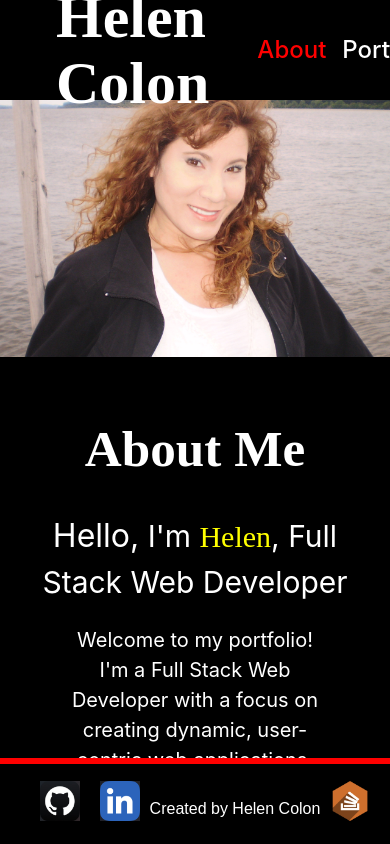
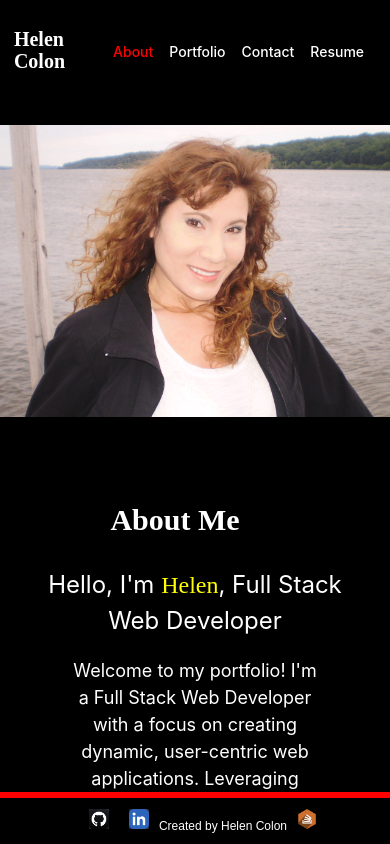
Before and after one commit to Lychnian/react-portfolio, a React (Vite) app: page / in a window 390 px wide. Built offline with nearby package versions, Linux system fonts and the light colour scheme.

Commit message:
Added media queries to all css component files.

```diff
--- a/src/components/pages/About.jsx
+++ b/src/components/pages/About.jsx
@@ -9,7 +9,7 @@ export default function About() {
         <img src={HelenColon} alt="HelenColon" className="hero-image" />
       </div>
       <div className="about-content">
-        <h1>About Me</h1>
+        <h2>About Me</h2>
         <span className="hello">Hello,</span>
         <span className="intro-text"> I'm <span className="intro-name">Helen</span>, Full Stack Web Developer</span>
         <p className="paragraph">Welcome to my portfolio! I'm a Full Stack Web Developer with a focus on creating dynamic,
--- a/src/css/about.css
+++ b/src/css/about.css
@@ -11,7 +11,7 @@
     align-items: center;
     justify-content: center;
     margin-bottom: 0;
-    padding-bottom: 60;
+    padding-bottom: 60px;
   }
 
   .hero-container {
@@ -19,7 +19,9 @@
     display: flex;
     justify-content: center;
     margin-top: 200px;
-    padding-top: 100px;
+    padding-top: 250px;
+    margin-bottom: 0;
+    padding-bottom: 0;
   }
 
   .hero-image {
@@ -29,7 +31,10 @@
     filter: opacity(100%);
     cursor: default;
     margin-top: 10px;
+    margin-bottom: 0;
+    padding-bottom: 0;
     padding-top: 10px;
+
   }
 
   .about-content {
@@ -37,11 +42,14 @@
     padding: 20px; /* Add padding for content */
   }
 
-  h1 {
+  h2 {
     color: white;
     font-size: 60px;
     font-weight: bolder;
     font-family: "Lucida Calligraphy", "Lucida Handwriting", cursive; /* Use Lucida Calligraphy or any cursive font */
+    text-align: center;
+    margin-top: 0;
+    padding-top: 0;
   }
 
   .hello {
@@ -69,40 +77,59 @@
   }
 
   @media screen and (max-width: 950px) {
-    .h1 {
-      font-size: 30px;
+    h2 {
+      color: white;
+      margin-top: 0;
+      padding-top: 0;
+    }
+
+    .about-content {
+      text-align: center;
+      margin-top: 0;
+      padding: 0; /* Add padding for content */
     }
 
     .paragraph {
-      font-size: 20px;
+      font-size: 18px;
     }
+
     .about-container {
-      margin-bottom: 30px; /* Adjust margin-bottom for smaller screens */
+      margin-bottom: 20px; /* Adjust margin-bottom for smaller screens */
       margin-bottom: 0;
       padding-bottom: 0;
     }
 
     .hero-container {
-      margin-top: 400px; /* Adjust the margin-top for the hero container */
+      margin-top: 100px; /* Adjust the margin-top for the hero container */
       padding-top: 60px;
     }
 
     .hero-image {
-      margin-top: 5px; /* Adjust the margin-top for the hero image */
+      margin-top: 300px; /* Adjust the margin-top for the hero image */
       padding-top: 5px; /* Adjust the padding-top for the hero image */
+
+    }
+
+    .hello {
+      color: white;
+      font-size: 24px;
+    }
+
+    .intro-text, .intro-name {
+      color: white;
+      font-size: 24px;
+    }
+
+    .intro-name {
+      color: yellow;
+      font-size: 24px;
     }
 
     .about-content {
       text-align: center;
       padding: 30px; /* Add padding for content */
     }
-
   }
-
-
-
-
-
 
   @media screen and (max-width: 602px) {
     .about-container {
@@ -124,6 +151,8 @@
     .about-content {
       text-align: center;
       padding: 30px; /* Add padding for content */
+      padding-top: 0;
+      margin-top: 0;
     }
 
   }
--- a/src/css/contact.css
+++ b/src/css/contact.css
@@ -16,6 +16,7 @@ body {
     display: flex;
     justify-content: center; /* Center the content horizontally */
     align-items: center; /* Center the content vertically */
+
 }
 
 .contact-container {
@@ -37,7 +38,7 @@ body {
     /* Center the form horizontally */
 .contact-form {
     width: 100%;
-    max-width: 400px;
+    max-width: 300px;
 }
 
   /* Other styles remain the same */
@@ -45,6 +46,7 @@ body {
     text-align: center;
     color: white;
     font-size: 40px;
+    font-family: "Lucida Calligraphy", "Lucida Handwriting", cursive; /* Use Lucida Calligraphy or any cursive font */
 }
 
 .contact-email {
@@ -65,7 +67,7 @@ body {
     padding: 0.5rem;
     border-radius: 5px;
     margin-bottom: 20px;
-    width: 400px;
+    width: 250px;
 }
 
 .input a {
@@ -99,7 +101,7 @@ button[type="button"] {
     margin-top: 20px;
 }
 
-@media screen and (max-width: 500px) {
+@media screen and (max-width: 505px) {
 .contact-container {
     top: 0;
     left: 0;
@@ -108,8 +110,8 @@ button[type="button"] {
     display: flex;
     flex-direction: column;
     background-color: black;
-    margin-top: 60px;
-    margin-right: 100px;
+    margin-top: 20px;
+    margin-right: 50px;
     padding-right: 40px;
     margin-bottom: 60px;
     padding: 20px;
@@ -118,6 +120,32 @@ button[type="button"] {
 
 .contact-form {
     width: 200px;
+    }
 
+.contact-title {
+    text-align: center;
+    margin-left: 60px;
+    margin-top: 10px;
+    padding-top: 10px;
+    color: white;
+    font-size: 24px;
+    font-family: "Lucida Calligraphy", "Lucida Handwriting", cursive; /* Use Lucida Calligraphy or any cursive font */
+    }
+
+    .contact-paragraph {
+        font-size: 16px;
+        font-style: italic;
+        color: white;
+        margin: 0.5rem;
+        margin-bottom: 20px;
+        text-align: left;
+    }
+
+    .contact-email a {
+        text-align: center;
+        color: yellow;
+        font-size: 24px;
+        margin-bottom: 20px;
+        margin-left: 60px;
     }
 }
--- a/src/css/footer.css
+++ b/src/css/footer.css
@@ -7,8 +7,8 @@
     display: flex;
     justify-content: space-around;
     align-items: center;
-    height: 60px;
-    font-size: 16px;
+    height: 50px;
+    font-size: 14px;
     padding: 1rem;
     bottom: 0;
     left: 0;
@@ -24,7 +24,7 @@
   }
 
   .footer-content img {
-    width: 40px; /* Adjust the size of the icons as needed */
+    width: 30px; /* Adjust the size of the icons as needed */
     margin: 0 10px; /* Add some spacing between the icons */
   }
 
@@ -32,3 +32,30 @@
     margin-top: 10px; /* Add space between the icons and the "Created by" text */
     font-family: "Lucida Calligraphy", sans-serif;
 }
+
+@media screen and (max-width: 505px) {
+    .footer {
+        width: 100%;
+        position: fixed;
+        background-color: black;
+        border-top: 6px solid red;
+        color: white;
+        display: flex;
+        justify-content: space-around;
+        align-items: center;
+        height: 30px;
+        font-size: 12px;
+        padding: 1rem;
+        bottom: 0;
+        left: 0;
+        padding: 8px;
+        margin-top: 0;
+        z-index: 2;
+    }
+
+
+  .footer-content img {
+    width: 20px; /* Adjust the size of the icons as needed */
+    margin: 0 10px; /* Add some spacing between the icons */
+  }
+}
--- a/src/css/header.css
+++ b/src/css/header.css
@@ -59,3 +59,33 @@ h1:hover {
 .nav-link {
     padding: 0;
 }
+
+@media screen and (max-width: 950px) {
+    .navbar {
+        justify-content: center;
+        white-space: none;
+    }
+
+    h1.h1 {
+        font-size: 30px;
+    }
+
+    .navbarA li a {
+        font-size: 20px;
+  }
+}
+
+@media screen and (max-width: 450px) {
+    .navbar {
+        justify-content: center;
+        white-space: none;
+    }
+
+    h1.h1 {
+        font-size: 20px;
+    }
+
+    .navbarA li a {
+        font-size: 14px;
+  }
+}
--- a/src/css/portfolio.css
+++ b/src/css/portfolio.css
@@ -13,17 +13,20 @@
   justify-content: space-around; /* Adjusts spacing around items */
   flex-wrap: wrap;
   gap: 20px;
+  margin-top: 30px;
 }
 
 /* Card styles */
 .portfolio-card {
-  flex: 0 1 calc(50% - 40px); /* Adjusts basis for two cards per row, subtracts margin */
-  margin: 20px; /* Space between cards */
+  width: 900px;
   position: relative;
-  overflow: visible;
-  border-radius: 8px; /* Rounded corners */
-  box-shadow: 0 4px 8px rgba(0, 0, 0, 0.2); /* Shadow for depth */
-  transition: transform 0.3s ease; /* Smooth transition for hover effect */
+  border-radius: 8px;
+  transition: transform 0.3s ease;
+  margin-left:  40px;
+  margin-right: 40px;
+  margin-bottom: 60px;
+  padding-bottom: 20px;
+  margin-top: 20px;
 }
 
 .portfolio-card:hover {
@@ -33,6 +36,7 @@
 .portfolio-card a {
   color: white; /* Link color */
   text-decoration: none; /* No underline */
+  text-align: end;
 }
 
 .portfolio-card img {
@@ -49,26 +53,64 @@
   position: absolute;
   bottom: 0;
   width: 100%; /* Full width */
-  background-color: rgba(0, 0, 0, 0.75); /* Overlay for text */
+  color: yellow;
+  text-align: left;
+  padding: 30px; /* Padding for text */
+}
+
+.portfolio-card .subheader {
+  bottom: 0;
+  left: 0;
+  width: 100%; /* Full width */
   color: white;
   text-align: center;
-  padding: 12px; /* Padding for text */
+  padding: 8px; /* Adjust padding for better visibility */
+  font-size: 14px; /* Adjust font size */
+  font-weight: bold; /* Add font weight */
+  z-index: 1; /* Ensure the text is on top of other elements */
 }
 
-.portfolio-card:last-child {
-  padding-bottom: 30px;
-  z-index: 1;
+.portfolio-links {
+  padding: 10px;
+  background-color: black;
+  color: white;
 }
 
-/* Responsive adjustments for larger screens */
-@media (min-width: 768px) {
+.portfolio-links a {
+  display: block;
+  margin-top: 5px;
+  text-decoration: none;
+  color: white;
+}
+
+.portfolio-links a:hover {
+  text-decoration: underline;
+}
+
+@media screen and (max-width: 1008px) {
   .portfolio-card {
-    flex: 0 1 calc(33.333% - 40px); /* Three cards per row on larger screens */
+    width: 90%; /* Adjust the width for smaller screens */
+    max-width: none;
   }
 }
 
-@media (min-width: 992px) {
+@media screen and (max-width: 500px) {
   .portfolio-card {
-    flex: 0 1 calc(25% - 40px); /* Four cards per row on very large screens */
+    width: 100%;
+    font-size: 12px;
+    margin-left: 0;
+    margin-right: 0;
   }
+
+  .portfolio-card header {
+    position: absolute;
+    bottom: 0;
+    width: 100%; /* Full width */
+    color: yellow;
+    text-align: center;
+    margin-right: 0;
+    margin-left: 0;
+    padding: 0;
+  }
+
 }
--- a/src/css/resume.css
+++ b/src/css/resume.css
@@ -18,23 +18,31 @@ body {
     margin-right: 70px;
     margin-bottom: 20px;
     margin-top: 400px;
+    padding-left: 70px;
     padding-top: 80px;
-    padding-bottom: 20px;
+    padding-bottom: 60px;
   }
 
   h2 {
-    text-align: left;
+    text-align: center;
     padding-top: 100px;
-    margin-left: 40px;
-    font-size: 30px;
+    font-size: 50px;
     font-family: "Lucida Calligraphy", "Lucida Handwriting", cursive; /* Use Lucida Calligraphy or any cursive font */
     font-weight: bolder;
   }
 
   h2 p {
     text-align: left;
+    margin-left: 40px;
   }
 
+  h3 {
+    padding-left: 10px;
+  }
+
+  h4 {
+    padding-left: 10px;
+  }
   .resume-header {
     text-align: center;
     margin-top: 40px;
@@ -43,10 +51,9 @@ body {
   }
 
   .resume-link {
-    text-align: center;
-    margin-top: 100px;
-    margin-left: 30px;
-    padding-top: 40px;
+    margin-top: 60px;
+    margin-left: 5px;
+    padding-top: 20px;
     color: red;
   }
 
@@ -63,7 +70,17 @@ body {
     font-size: 1.25rem; /* 20px */
   }
 
-  @media screen and (max-width: 500px) {
+  .resume-container p {
+    text-align: justify;
+    margin-right: 100px;
+    margin-left: 10px;
+  }
+
+  @media screen and (max-width: 810px) {
+    h2 {
+      font-size: 30px;
+    }
+
     .resume-container {
       width: 100%;
       background-color: #000;
@@ -74,7 +91,7 @@ body {
       margin-bottom: 20px;
       margin-top: 400px;
       padding-top: 80px;
-    padding-bottom: 20px;
+      padding-bottom: 80px;
     }
 
     h2 {
@@ -91,5 +108,55 @@ body {
       padding-top: 40px;
       color: red;
     }
+  }
 
+
+  @media screen and (max-width: 580px) {
+  .resume-container {
+    width: 100%;
+    background-color: #000;
+    color: #fff;
+    padding: 0.5rem;
+    font-size: 16px;
+    margin-right: 30px;
+    padding-left: 40px;
+    margin-bottom: 20px;
+    margin-top: 400px;
+    padding-top: 80px;
+    padding-bottom: 60px;
   }
+
+  h2 {
+    text-align: center;
+    padding-top: 20px;
+    margin-top: 20px;
+    margin-right: 80px;
+    font-size: 30px;
+  }
+
+  .resume-link {
+    text-align: left;
+    margin-top: 100px;
+    padding-top: 40px;
+    color: red;
+  }
+
+  .resume-container p {
+    margin-right: 60px;
+    margin-left: 20px;
+  }
+
+  h3 {
+    margin-left: 20px;
+  }
+
+  h4 {
+    margin-left: 20px;
+  }
+}
+
+@media screen and (max-width: 415px) {
+  h2 {
+    margin-top: 60px;
+  }
+}
```
Also changed, not shown: src/components/pages/Portfolio.jsx (+27 -9 lines). Lines whose indentation alone changed are shown as unchanged.
